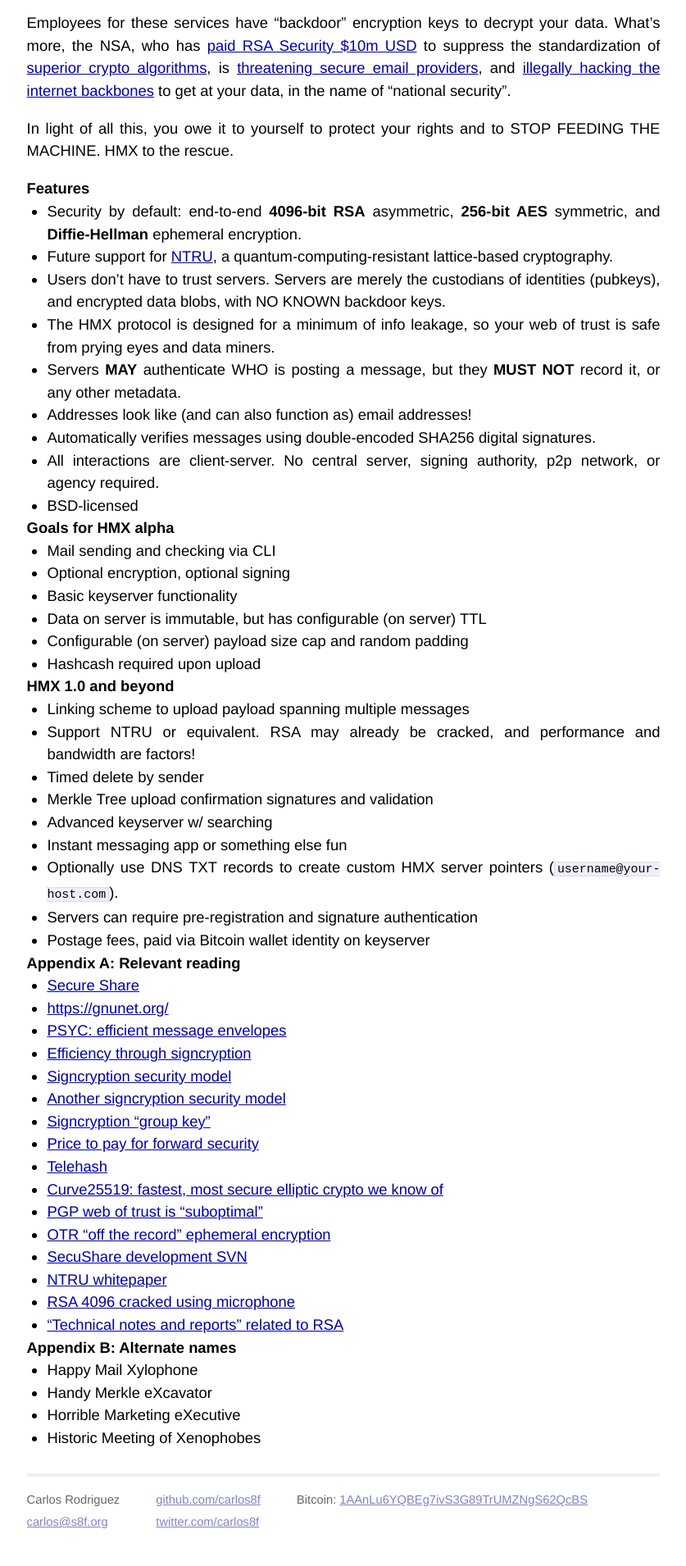
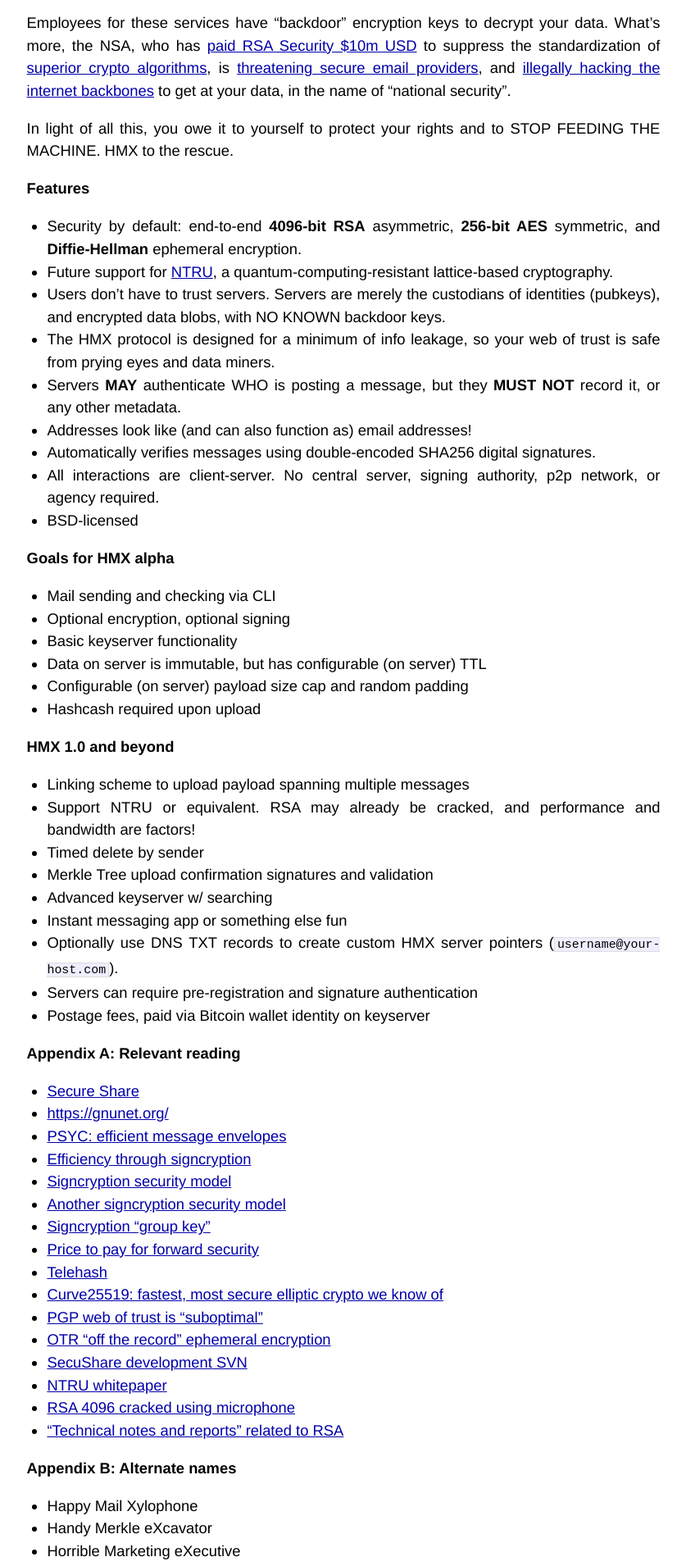
Before and after one commit to carlos8f/s8f.org, a Jekyll site: the page built from _posts/2014-03-26-1395871438.md, in a window 1280 px wide. Shown: the part 593-2503 px from the top of the page at 82% size, without its empty margins (221-1058 px from the left). Built offline with Jekyll 4.4.1, drawn with Linux system fonts in a browser that asks for light colours; Markdown is read by kramdown in place of the engine named in the settings; before the commit the page ends 2479 px from its top, so only the background shows below that.

Commit message:
fix header spacing

```diff
--- a/css/main.css
+++ b/css/main.css
@@ -158,3 +158,7 @@
 .post pre.terminal code {
   background-color: #333;
 }
+
+.post h1, .post h2, .post h3, .post h4, .post h5 {
+  margin: 1em 0;
+}
```
